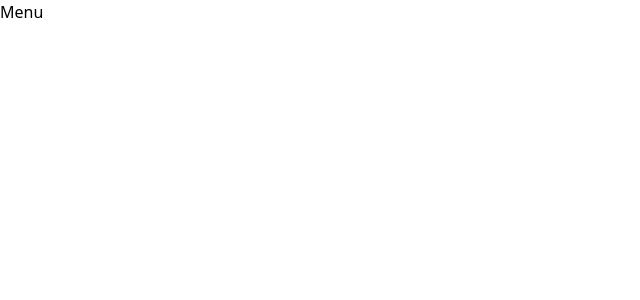
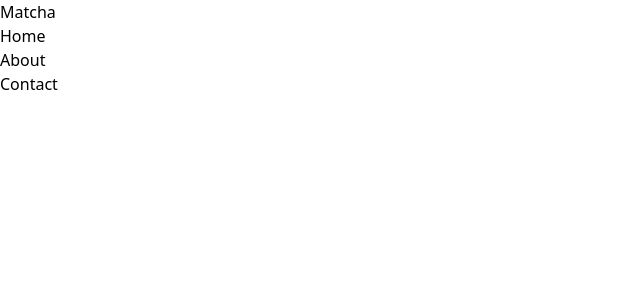
Before and after one commit to LuisArielRetanaHernadez/Memorama, a React (Vite) app: page / in a window 1280 px wide. Shown: the top 300 px of the page, without its empty margins (0-640 px from the left). Built offline with nearby package versions, Linux system fonts and the light colour scheme.

Commit message:
agregadno el menu en el router

```diff
--- a/src/layouts/Menu/Menu.layout.jsx
+++ b/src/layouts/Menu/Menu.layout.jsx
@@ -4,7 +4,7 @@ const Menu = () => {
 
   return (
     <>
-      <header>
+      <header className="w-full h-28">
         <div>
           <Link>
             <h1>Matcha</h1>
--- a/src/main.jsx
+++ b/src/main.jsx
@@ -6,11 +6,12 @@ import {
   createBrowserRouter,
   RouterProvider,
 } from "react-router-dom"
+import Menu from './layouts/Menu/Menu.layout'
 
 const router = createBrowserRouter([
   {
     path: "/",
-    element: <h1>Menu</h1>
+    element: <Menu />
   }
 ])
 
```
